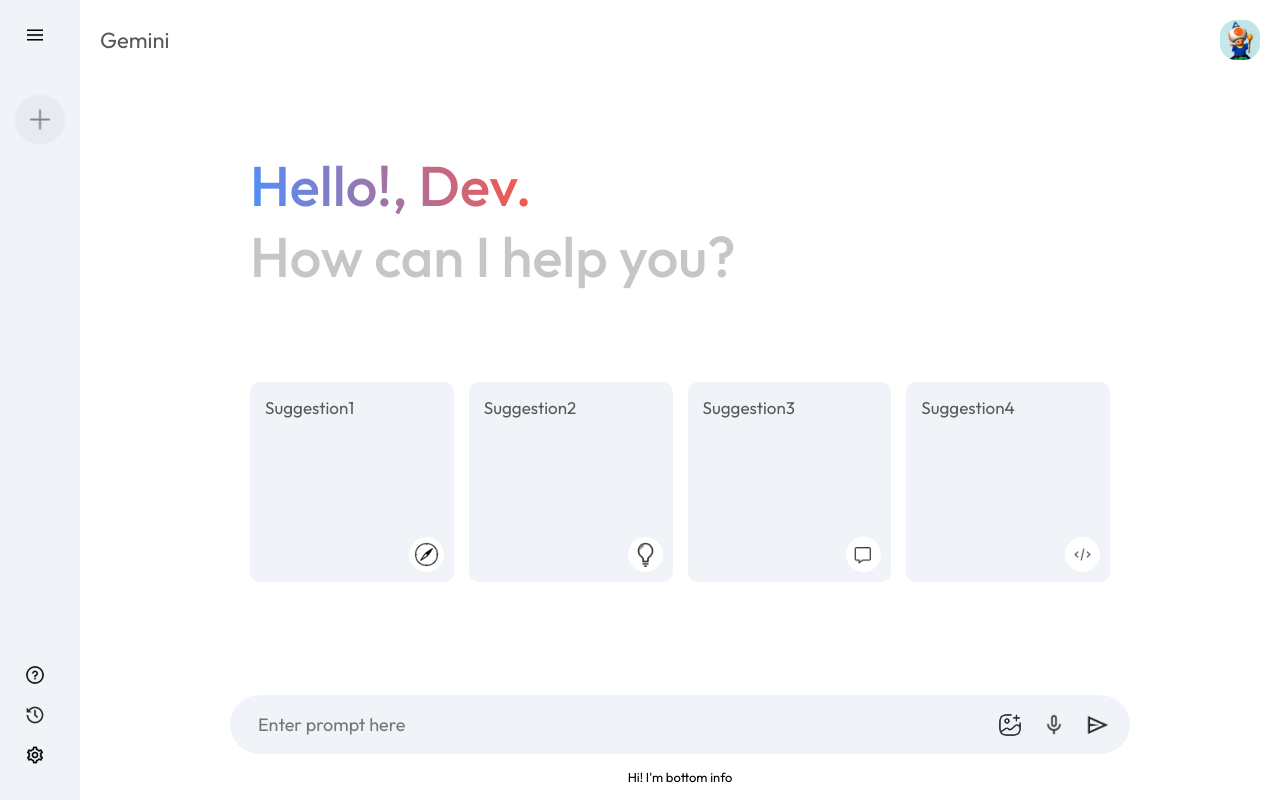
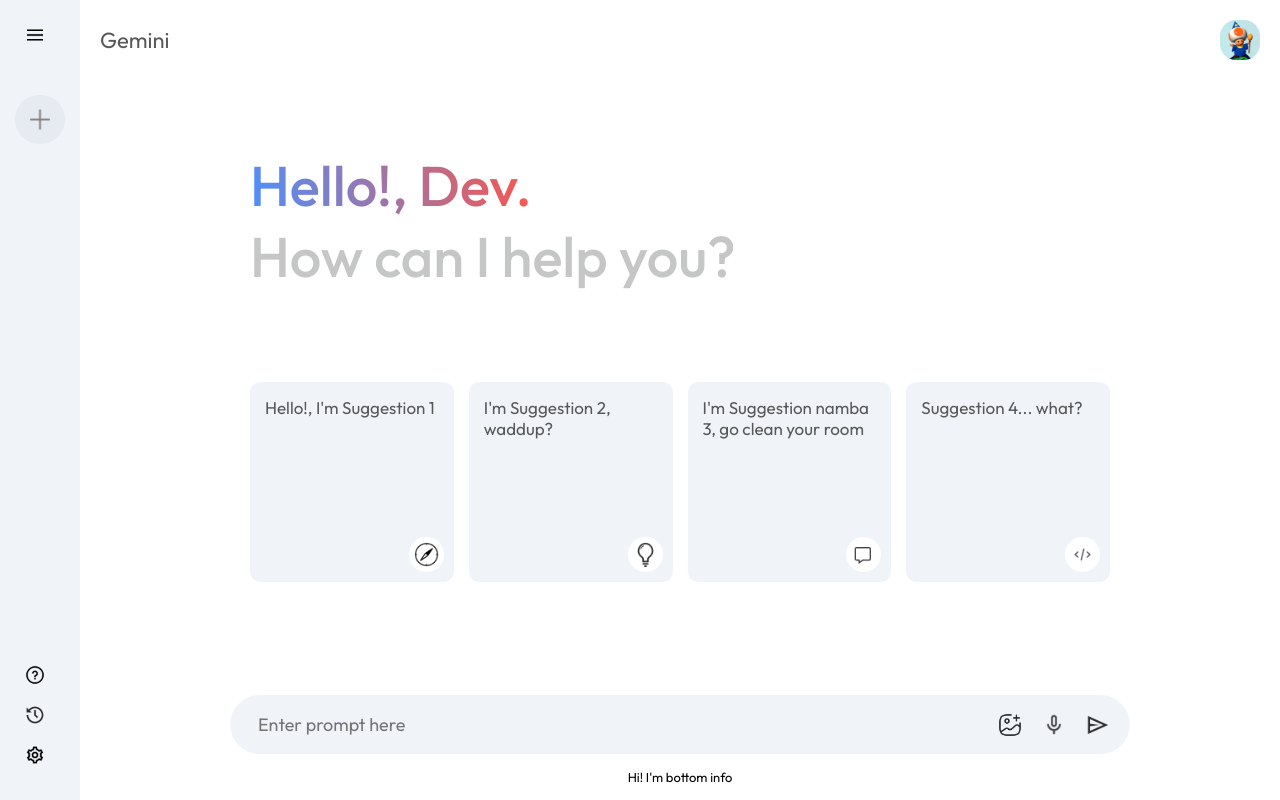
Before and after one commit to ChrisDaWizard/gemini-clone, a React (Vite) app in the folder gemini-frontend/: page / in a window 1280 px wide. Built offline with nearby package versions, Linux system fonts and the light colour scheme.

Commit message:
learning to extract and create separates components

```diff
--- /dev/null
+++ b/gemini-frontend/src/components/GreetAndCard/GreetAndCard.jsx
@@ -0,0 +1,26 @@
+import React from 'react'
+import { assets } from '../../assets/assets'
+
+const GreetAndCard = ({ extended }) => {
+
+    if (extended) return all
+
+    return (
+        <>
+            <div className="greet">
+                <p><span>Hello!, Dev.</span></p>
+                <p>How can I help you?</p>
+            </div>
+
+            <div className="cards">
+                <div className="card"><p>Hello!, I'm Suggestion 1</p><img src={assets.compass_icon} alt="" /></div>
+                <div className="card"><p>I'm Suggestion 2, waddup?</p><img src={assets.bulb_icon} alt="" /></div>
+                <div className="card"><p>I'm Suggestion namba 3, go clean your room</p><img src={assets.message_icon} alt="" /></div>
+                <div className="card"><p>Suggestion 4... what?</p><img src={assets.code_icon} alt="" /></div>
+            </div>
+        </>
+    )
+};
+
+
+export default GreetAndCard
--- a/gemini-frontend/src/components/Main/Main.jsx
+++ b/gemini-frontend/src/components/Main/Main.jsx
@@ -3,6 +3,7 @@
 import { assets } from '../../assets/assets';
 import { loadfromLocalStorage, saveToLocalStorage } from '../../utils/LocalStorage';
 import { v4 as uuidv4 } from "uuid";
+import GreetAndCard from '../GreetAndCard/GreetAndCard';
 
 const Main = ({ selectedChat, setSelectedChat }) => {
   const [prompt, setPrompt] = useState(''); //almacenamiento del texto del usuario
@@ -11,9 +12,9 @@
   const [extended, setExtended] = useState(false); //se indica si solo mostrar el chat o las sugerencia de inicio nuevo
 
   useEffect(()=> {
-    if (selectedChat?.messages) {
+    if (selectedChat?.messages) { //si selectedChat tiene mensajes, setea el chat seleccionado con sus mensajes
       setMessages(selectedChat.messages);
-      setExtended(true);
+      setExtended(true); //se extiende el chat
     }
   }, [selectedChat]);
 
@@ -35,35 +36,35 @@
         body: JSON.stringify({ prompt }),
       });
 
-      if(!res.ok) throw new Error("respuesta no valida")
+      if(!res.ok) throw new Error("respuesta no valida") //si la respuesta no es valida, tira error
 
       const data = await res.json(); // se covierte la respuesta a JSON
 
-      if(!data.response) throw new Error("La respuesta del bot esta vacía")
+      if(!data.response) throw new Error("La respuesta del bot esta vacía")//si data no es valido, tira error
 
       const botMessage = { type: 'bot', text: data.response }; //se crea objecto con la respuesta del bot (data.response)
-      const finalMessages = [...messages, userMessage, botMessage];
-      setMessages(finalMessages);//se agregan al historial
+      const finalMessages = [...messages, userMessage, botMessage];//mensajes finales toma todos los mensajes, de usuario y del bot
+      setMessages(finalMessages);//se agregan al "display" de mensajes
 
       const chatHistory = loadfromLocalStorage("chatHistory") || [];
       let updatedChatHistory;
-      if (!selectedChat) {
+      if (!selectedChat) { //si no hay un chat preseleccionado, crea nuevo chat como objeto
         const newChat = {
           id: uuidv4(),
           title: prompt.slice(0, 25),
           messages: finalMessages,
           timestamp: Date.now()
         };
-        updatedChatHistory = [newChat, ...chatHistory];
-        saveToLocalStorage("chatHistory", updatedChatHistory);
+        updatedChatHistory = [newChat, ...chatHistory]; //updates agarra el nuevo chat y carga el historial de chatHistory
+        saveToLocalStorage("chatHistory", updatedChatHistory); //guarda el historial, usando chat como key y updated como value
         setSelectedChat(newChat); // ✅ Actualiza el estado del chat seleccionado
       } else {
-        updatedChatHistory = chatHistory.map(chat =>
-          chat.id === selectedChat.id
+        updatedChatHistory = chatHistory.map(chat =>//mapea chatHistory en su lugar
+          chat.id === selectedChat.id //busca el id
             ? { ...chat, messages: finalMessages }
             : chat
         );
-        saveToLocalStorage("chatHistory", updatedChatHistory)
+        saveToLocalStorage("chatHistory", updatedChatHistory) //se guarda usando chat como key y updated como value
         setSelectedChat(prev => ({ ...prev, messages: finalMessages }));
       }
       saveToLocalStorage("chatHistory", updatedChatHistory);
@@ -86,21 +87,7 @@
       <div className="main-container">
 
         {/* Solo se muestran si no se ha extendido el chat */}
-        {!extended && (
-          <>
-            <div className="greet">
-              <p><span>Hello!, Dev.</span></p>
-              <p>How can I help you?</p>
-            </div>
-
-            <div className="cards">
-              <div className="card"><p>Suggestion1</p><img src={assets.compass_icon} alt="" /></div>
-              <div className="card"><p>Suggestion2</p><img src={assets.bulb_icon} alt="" /></div>
-              <div className="card"><p>Suggestion3</p><img src={assets.message_icon} alt="" /></div>
-              <div className="card"><p>Suggestion4</p><img src={assets.code_icon} alt="" /></div>
-            </div>
-          </>
-        )}
+       <GreetAndCard extended={extended} />
 
         <div className="chat-box">
           {(selectedChat?.messages || messages).map((msg, index) => ( //se recorre cada mensaje y se genera un div, React necesita una clave única para cada elemento en una lista. En este caso, se usa el índice del array como clave
--- a/gemini-frontend/src/components/SideBar/SideBar.jsx
+++ b/gemini-frontend/src/components/SideBar/SideBar.jsx
@@ -3,13 +3,13 @@
 import { assets } from "../../assets/assets"
 import { loadfromLocalStorage } from '../../utils/LocalStorage'
 
-const SideBar = ({setSelectedChat}) => {
+const SideBar = ({setSelectedChat}) => { //setSelectedChat se ancla desde el app.jsx
 
     const [extended, setExtended] = useState(false);
     const [chatHistory, setChatHistory] = useState([]);
 
     useEffect(() => {
-        const storedHistory = loadfromLocalStorage("chatHistory") || [];
+        const storedHistory = loadfromLocalStorage("chatHistory") || []; //storedHistory se carga desde localstorage creado en utils
         setChatHistory([...storedHistory].reverse());
     }, []);
 
@@ -24,7 +24,7 @@
                 {extended && (
                     <div className="recent">
                         <p className="recent-title">Recent</p>
-                        {chatHistory.map((chat, index) => (
+                        {chatHistory.map((chat, index) => ( //mapea el objecto chatHistory
                             <div key={index} className="recent-entry" onClick={() => setSelectedChat({
                                 ...chat,
                                 messages: chat.messages || [
```
